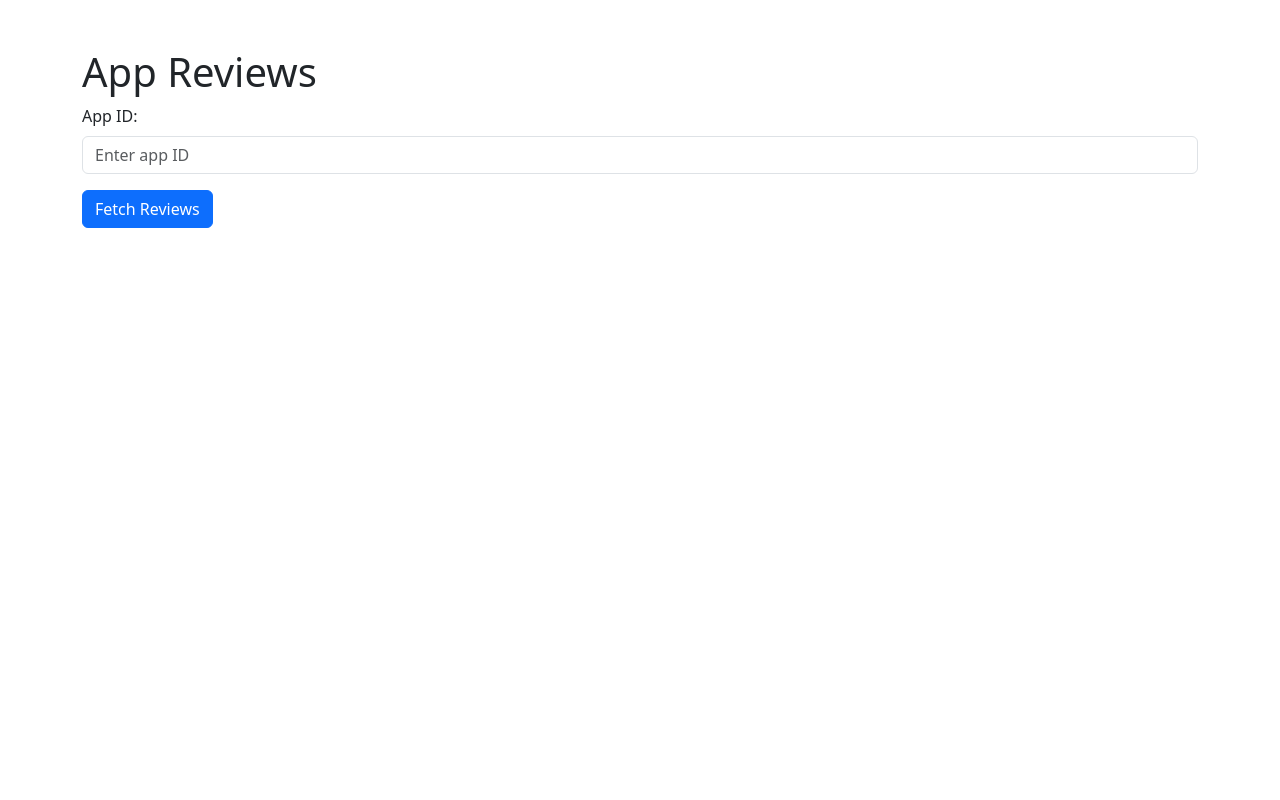
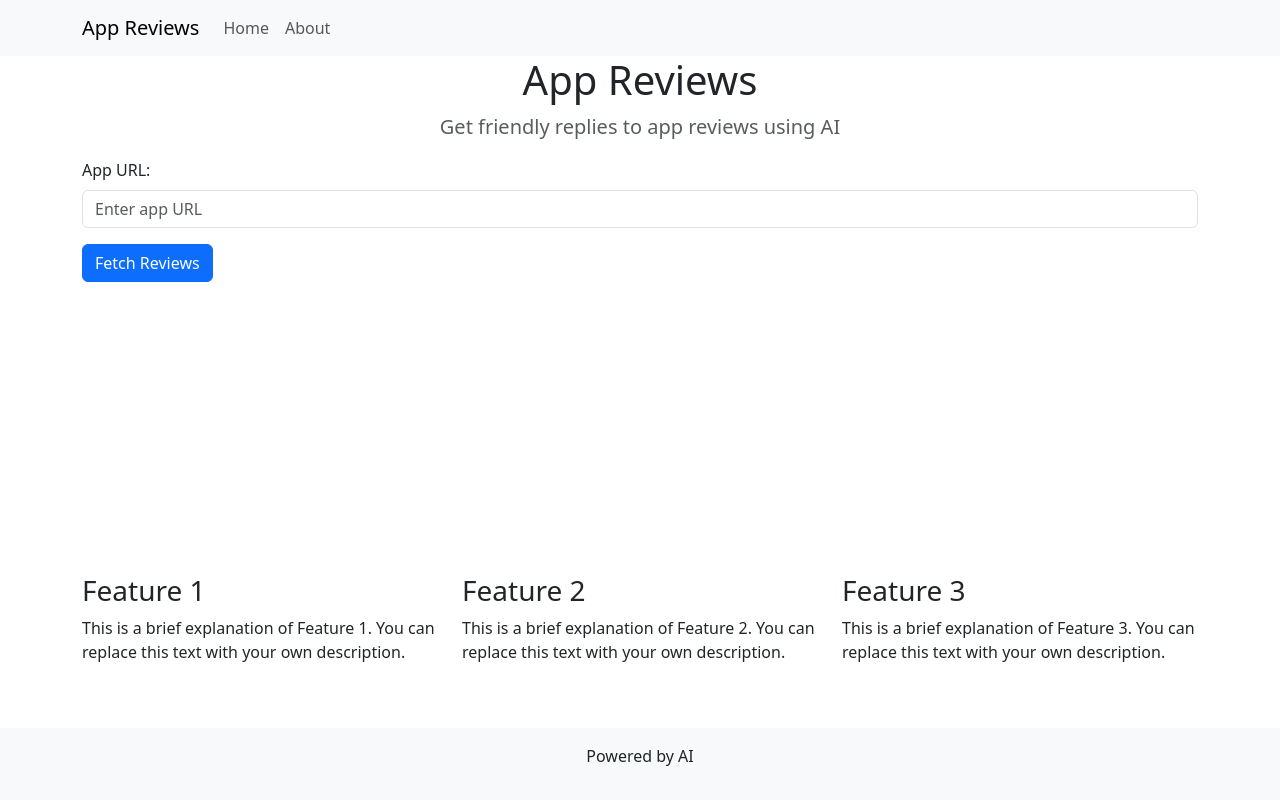
Before and after one commit to MahmedRahman/Review_app, a Flask app: page / in a window 1280 px wide. Run offline with Flask 3, Linux system fonts and the light colour scheme.

Commit message:
html update

```diff
--- /dev/null
+++ b/static/partials/featured.html
@@ -0,0 +1,23 @@
+<!-- Features Section -->
+<section class="container py-5">
+  <div class="row">
+    <div class="col-md-4">
+      <h3>Feature 1</h3>
+      <p>
+        This is a brief explanation of Feature 1. You can replace this text with your own description.
+      </p>
+    </div>
+    <div class="col-md-4">
+      <h3>Feature 2</h3>
+      <p>
+        This is a brief explanation of Feature 2. You can replace this text with your own description.
+      </p>
+    </div>
+    <div class="col-md-4">
+      <h3>Feature 3</h3>
+      <p>
+        This is a brief explanation of Feature 3. You can replace this text with your own description.
+      </p>
+    </div>
+  </div>
+</section>
--- /dev/null
+++ b/static/partials/footer.html
@@ -0,0 +1,3 @@
+<footer class="bg-light py-3 text-center">
+    <p>Powered by AI</p>
+  </footer>
--- /dev/null
+++ b/static/partials/header.html
@@ -0,0 +1,18 @@
+<nav class="navbar navbar-expand-lg navbar-light bg-light">
+    <div class="container">
+      <a class="navbar-brand" href="#">App Reviews</a>
+      <button class="navbar-toggler" type="button" data-bs-toggle="collapse" data-bs-target="#navbarNav" aria-controls="navbarNav" aria-expanded="false" aria-label="Toggle navigation">
+        <span class="navbar-toggler-icon"></span>
+      </button>
+      <div class="collapse navbar-collapse" id="navbarNav">
+        <ul class="navbar-nav">
+          <li class="nav-item">
+            <a class="nav-link" href="#">Home</a>
+          </li>
+          <li class="nav-item">
+            <a class="nav-link" href="#">About</a>
+          </li>
+        </ul>
+      </div>
+    </div>
+  </nav>
--- /dev/null
+++ b/static/partials/hero.html
@@ -0,0 +1,7 @@
+<!-- Hero Section -->
+<section class="jumbotron text-center">
+    <div class="container">
+      <h1 class="jumbotron-heading">App Reviews</h1>
+      <p class="lead text-muted">Get friendly replies to app reviews using AI</p>
+    </div>
+  </section>
--- /dev/null
+++ b/static/scripts.js
@@ -0,0 +1,134 @@
+async function fetchReviews() {
+  const appUrlInput = document.getElementById("app-url");
+  const appUrl = appUrlInput.value;
+  const appId = extractAppId(appUrl);
+
+  const spinner = document.getElementById("spinner");
+  const reviewList = document.getElementById("review-list");
+
+  if (!appId) {
+    alert("Invalid URL. Please enter a valid Google Play URL.");
+    return;
+  }
+  reviewList.innerHTML = "";
+  spinner.classList.remove("d-none");
+
+  const response = await fetch(`/scrape?app_id=${appId}`);
+  const data = await response.json();
+
+  spinner.classList.add("d-none");
+
+  for (const review of data.reviews) {
+    const card = document.createElement("div");
+    card.className = "card mb-3";
+
+    const cardBody = document.createElement("div");
+    cardBody.className = "card-body";
+
+    const cardTitle = document.createElement("h5");
+    cardTitle.className = "card-title";
+    cardTitle.textContent = `${review.author} (${review.date})`;
+
+    const cardText = document.createElement("p");
+    cardText.className = "card-text";
+    cardText.textContent = review.review_text;
+
+    const replyElement = document.createElement("p");
+    replyElement.className = "card-text text-muted";
+    replyElement.textContent = "";
+
+    const cardButton = document.createElement("button");
+    cardButton.className = "btn btn-primary d-flex align-items-center";
+    cardButton.textContent = "Generate Friendly Reply";
+
+    const buttonSpinner = document.createElement("div");
+    buttonSpinner.className = "spinner-border spinner-border-sm ms-2 d-none";
+    buttonSpinner.setAttribute("role", "status");
+    buttonSpinner.innerHTML = '<span class="visually-hidden">Loading...</span>';
+    cardButton.appendChild(buttonSpinner);
+
+    cardButton.onclick = function () {
+      generateFriendlyReply(review.review_text, replyElement, buttonSpinner);
+    };
+
+    cardBody.appendChild(cardTitle);
+    cardBody.appendChild(cardText);
+    cardBody.appendChild(replyElement);
+    cardBody.appendChild(cardButton);
+    card.appendChild(cardBody);
+    reviewList.appendChild(card);
+  }
+}
+
+async function generateFriendlyReply(reviewText, replyElement, buttonSpinner) {
+  buttonSpinner.classList.remove("d-none");
+
+  const prompt = `Create a friendly reply to the following review:\n\n"${reviewText}"\n\nReply: `;
+  const apiKey = "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";
+  const apiUrl = "https://api.openai.com/v1/completions";
+
+  try {
+    const response = await axios.post(
+      apiUrl,
+      {
+        model: "text-davinci-003",
+        prompt: prompt,
+        max_tokens: 50,
+        temperature: 1,
+        n: 1,
+      },
+      {
+        headers: {
+          "Content-Type": "application/json",
+          Authorization: `Bearer ${apiKey}`,
+        },
+      }
+    );
+
+    const reply = response.data.choices[0].text.trim();
+    replyElement.textContent = `Friendly reply: ${reply}`;
+  } catch (error) {
+    console.error("Error generating friendly reply:", error);
+
+    handleApiError(error);
+  } finally {
+    // Hide the spinner
+    buttonSpinner.classList.add("d-none");
+  }
+}
+
+function extractAppId(url) {
+  const match = url.match(/id=([\w\d_.]+)/);
+  return match ? match[1] : null;
+}
+
+function handleApiError(error) {
+  if (error.response) {
+    switch (error.response.status) {
+      case 400:
+        alert("Error: Bad request. Please check your input and try again.");
+        break;
+      case 401:
+        alert("Error: Unauthorized. Please check your API key and try again.");
+        break;
+      case 403:
+        alert("Error: Forbidden. You do not have the required permissions to access the API. Please check your API key and try again.");
+        break;
+      case 404:
+        alert("Error: Not found. The requested resource was not found on the server. Please check your input and try again.");
+        break;
+      case 429:
+        alert("Error: You've reached the rate limit for the API. Please try again later.");
+        break;
+      case 500:
+        alert("Error: Internal server error. The server encountered an error while processing your request. Please try again later.");
+        break;
+      default:
+        alert("Error generating friendly reply. Please check console for details.");
+    }
+  } else {
+    alert("Error generating friendly reply. Please check console for details.");
+  }
+}
+
+document.getElementById("fetch-reviews-button").addEventListener("click", fetchReviews);
--- a/templates/index.html
+++ b/templates/index.html
@@ -1,99 +1,20 @@
 <!DOCTYPE html>
 <html lang="en">
   <head>
-    <meta charset="UTF-8">
-    <meta name="viewport" content="width=device-width, initial-scale=1.0">
+    <meta charset="UTF-8" />
+    <meta name="viewport" content="width=device-width, initial-scale=1.0" />
+    <title>App Reviews</title>
+    <link href="https://cdn.jsdelivr.net/npm/bootstrap@5.3.0-alpha1/dist/css/bootstrap.min.css" rel="stylesheet" />
+    <link rel="stylesheet" href="styles.css" />
+  </head>
+  <body class="d-flex flex-column min-vh-100">
+    <header id="header"></header>
+    <div id="hero"></div>
 
-    <title>App Reviews</title>
-    <link href="https://cdn.jsdelivr.net/npm/bootstrap@5.3.0-alpha1/dist/css/bootstrap.min.css" rel="stylesheet">
-
-   <script>
-        async function fetchReviews() {
-            const appIdInput = document.getElementById("app-id");
-            const appId = appIdInput.value;
-            const spinner = document.getElementById("spinner");
-            const reviewList = document.getElementById("review-list");
-
-            reviewList.innerHTML = "";
-            spinner.classList.remove("d-none");
-
-            const response = await fetch(`/scrape?app_id=${appId}`);
-            const data = await response.json();
-
-            spinner.classList.add("d-none");
-
-            for (const review of data.reviews) {
-                const card = document.createElement("div");
-                card.className = "card mb-3";
-
-                const cardBody = document.createElement("div");
-                cardBody.className = "card-body";
-
-                const cardTitle = document.createElement("h5");
-                cardTitle.className = "card-title";
-                cardTitle.textContent = `${review.author} (${review.date})`;
-
-
-            const cardText = document.createElement("p");
-            cardText.className = "card-text";
-            cardText.textContent = review.review_text;
-
-            const replyElement = document.createElement("p");
-            replyElement.className = "card-text text-muted";
-            replyElement.textContent = "";
-
-            const cardButton = document.createElement("button");
-            cardButton.className = "btn btn-primary";
-            cardButton.textContent = "Generate Friendly Reply";
-            cardButton.onclick = function() {
-                generateFriendlyReply(review.review_text, replyElement);
-            };
-
-            cardBody.appendChild(cardTitle);
-            cardBody.appendChild(cardText);
-            cardBody.appendChild(replyElement);
-            cardBody.appendChild(cardButton);
-            card.appendChild(cardBody);
-            reviewList.appendChild(card);
-            }
-        }
-
-        async function generateFriendlyReply(reviewText) {
-    const prompt = `Create a friendly reply to the following review:\n\n"${reviewText}"\n\nReply: `;
-    const apiKey = "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";
-    const apiUrl = "https://api.openai.com/v1/engines/davinci-codex/completions";
-
-    try {
-        const response = await axios.post(apiUrl, {
-            prompt: prompt,
-            max_tokens: 50,
-            n: 1,
-            stop: null,
-            temperature: 1,
-        }, {
-            headers: {
-                "Content-Type": "application/json",
-                "Authorization": `Bearer ${apiKey}`
-            }
-        });
-
-        const reply = response.data.choices[0].text.trim();
-        replyElement.textContent = `Friendly reply: ${reply}`;
-
-        alert(`Friendly reply: ${reply}`);
-    } catch (error) {
-        console.error("Error generating friendly reply:", error);
-        alert("Error generating friendly reply. Please check console for details.");
-    }
-}
-
-  </script>
-</head>
-<body class="container py-5">
-    <h1>App Reviews</h1>
+    <div class="container flex-grow-1">
       <div class="mb-3">
-        <label for="app-id" class="form-label">App ID:</label>
-        <input type="text" class="form-control" id="app-id" placeholder="Enter app ID">
+        <label for="app-url" class="form-label">App URL:</label>
+        <input type="text" class="form-control" id="app-url" placeholder="Enter app URL" />
       </div>
       <button class="btn btn-primary mb-3" onclick="fetchReviews()">Fetch Reviews</button>
 
@@ -101,12 +22,28 @@
         <span class="visually-hidden">Loading...</span>
       </div>
 
-    <div id="review-list">
+      <div id="review-list"></div>
     </div>
+
+    <div id="featured"></div>
+    <footer id="footer"></footer>
 
     <script src="https://cdn.jsdelivr.net/npm/@popperjs/core@2.11.6/dist/umd/popper.min.js"></script>
     <script src="https://cdn.jsdelivr.net/npm/bootstrap@5.3.0-alpha1/dist/js/bootstrap.min.js"></script>
     <script src="https://cdn.jsdelivr.net/npm/axios/dist/axios.min.js"></script>
+    <script src="/static/scripts.js"></script>
+    <script>
+      async function loadPartial(id, filePath) {
+        const response = await fetch(filePath);
+        const content = await response.text();
+        document.getElementById(id).innerHTML = content;
+      }
 
+      // Load partials
+      loadPartial("header", "/static/partials/header.html");
+      loadPartial("hero", "/static/partials/hero.html");
+      loadPartial("featured", "/static/partials/featured.html");
+      loadPartial("footer", "/static/partials/footer.html");
+    </script>
   </body>
 </html>
```
Also changed, not shown: static/styles.css (added). Lines whose indentation alone changed are shown as unchanged.
